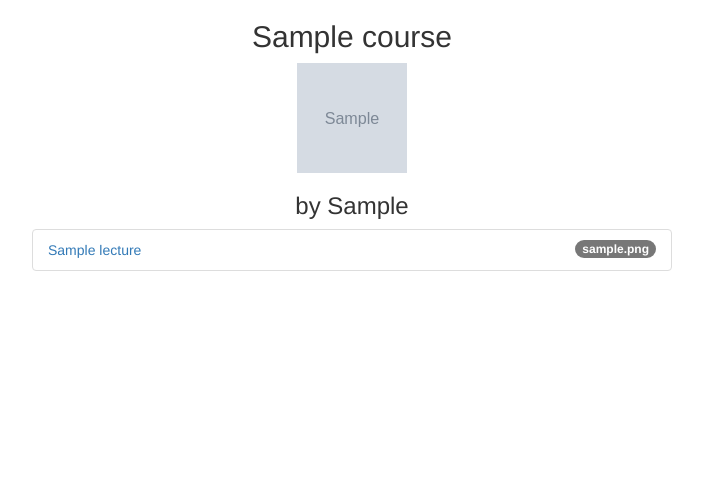
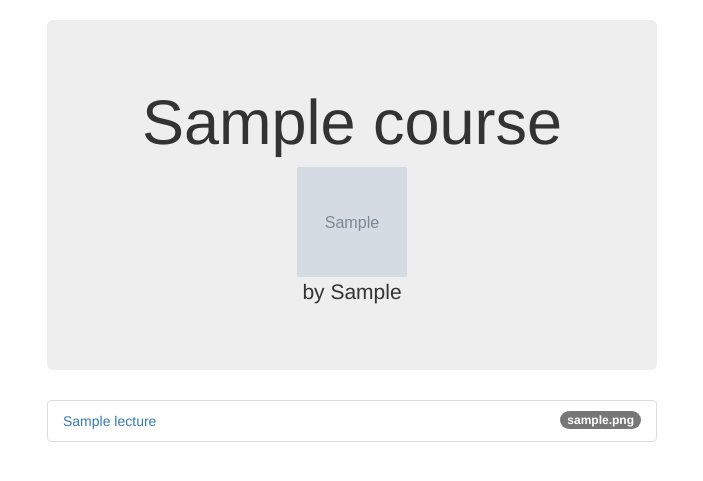
Before and after one commit to yasotnik/dj-blog, a Django app: template courses/templates/courses/course.html in a window 1280 px wide. Shown: the top 481 px of the page, without its empty margins (288-991 px from the left). Run offline with Django 3.2, Linux system fonts and the light colour scheme; the template is opened without the code that fills it: values that come from a table or form of the project are taken from there, others are empty; tables that the repository leaves empty hold one stand-in row (values such as "Sample post"); grey boxes marked "Sample" are stand-in pictures; some libraries are stand-ins or nearby versions.

Commit message:
Added jumbotron for course page

```diff
--- a/courses/templates/courses/course.html
+++ b/courses/templates/courses/course.html
@@ -11,11 +11,13 @@
 
 
 {# Lecutres list #}
-<div class="wrapper" style="width: 50%; margin: 0 auto;">
-    <div class="course-info" style="width: 50%; margin: 0 auto; text-align: center">
-        <h2>{{ course.name }}</h2>
-        <img src="{{ course.course_logo }}" style="width: 110px; height: 110px;">
-        <h3>by {{ course.teacher }}</h3>
+<div class="container" style="width: 50%; margin: 0 auto;">
+    <div class="course-info " style="text-align: center">
+        <div class="jumbotron" style="margin-top: 20px;">
+            <h1>{{ course.name }}</h1>
+            <img src="{{ course.course_logo }}" style="width: 110px; height: 110px;">
+            <p> by {{ course.teacher }} </p>
+        </div>
     </div>
     <ul class="list-group">
         {% for lecture in course.lecture_set.all %}
```
